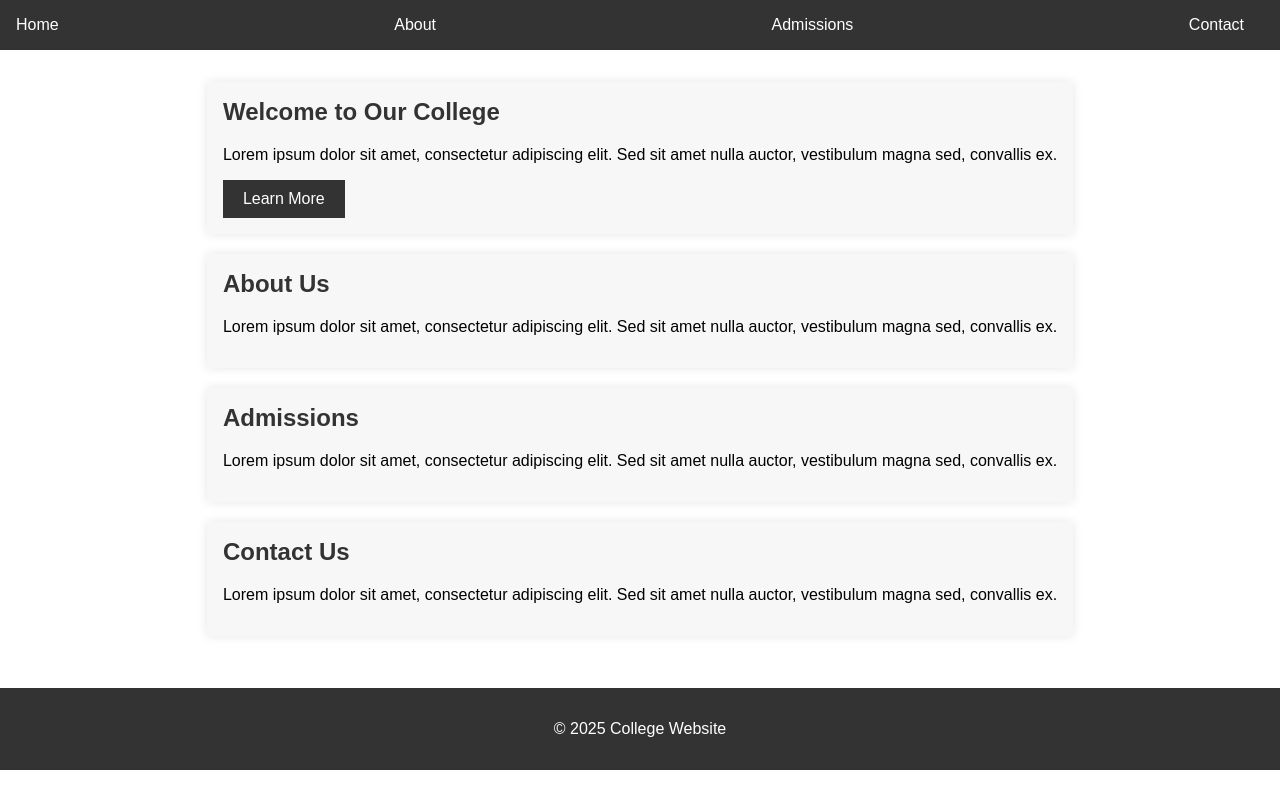
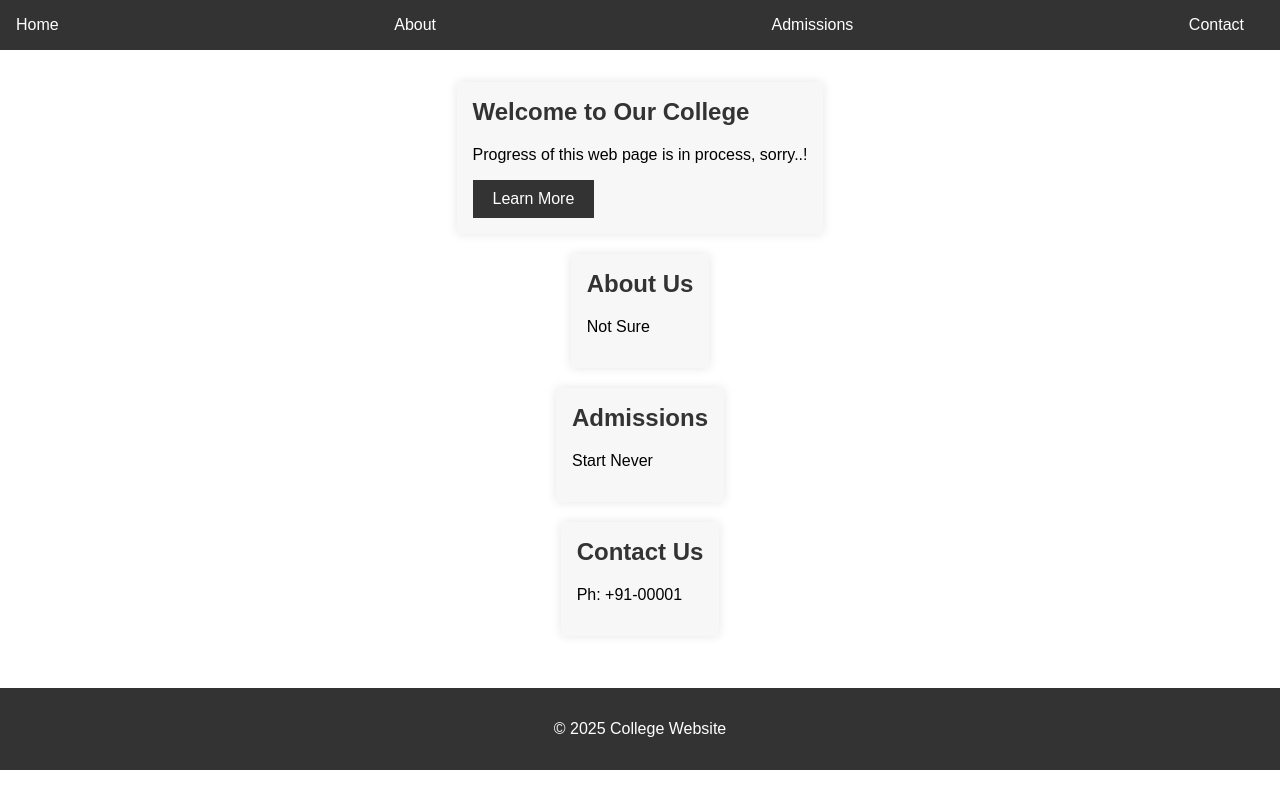
Before and after one commit to sumankr29/Web-LogIn, a plain HTML site: page index.html in a window 1280 px wide. Drawn offline with Linux system fonts and the light colour scheme.

Commit message:
Update index.html

```diff
--- a/index.html
+++ b/index.html
@@ -20,20 +20,20 @@
     <main>
         <section id="home">
             <h1>Welcome to Our College</h1>
-            <p>Lorem ipsum dolor sit amet, consectetur adipiscing elit. Sed sit amet nulla auctor, vestibulum magna sed, convallis ex.</p>
+            <p> Progress of this web page is in process, sorry..! </p>
             <button>Learn More</button>
         </section>
         <section id="about">
             <h1>About Us</h1>
-            <p>Lorem ipsum dolor sit amet, consectetur adipiscing elit. Sed sit amet nulla auctor, vestibulum magna sed, convallis ex.</p>
+            <p> Not Sure </p>
         </section>
         <section id="admissions">
             <h1>Admissions</h1>
-            <p>Lorem ipsum dolor sit amet, consectetur adipiscing elit. Sed sit amet nulla auctor, vestibulum magna sed, convallis ex.</p>
+            <p> Start Never </p>
         </section>
         <section id="contact">
             <h1>Contact Us</h1>
-            <p>Lorem ipsum dolor sit amet, consectetur adipiscing elit. Sed sit amet nulla auctor, vestibulum magna sed, convallis ex.</p>
+            <p> Ph: +91-00001 </p>
         </section>
     </main>
     <footer>
```
